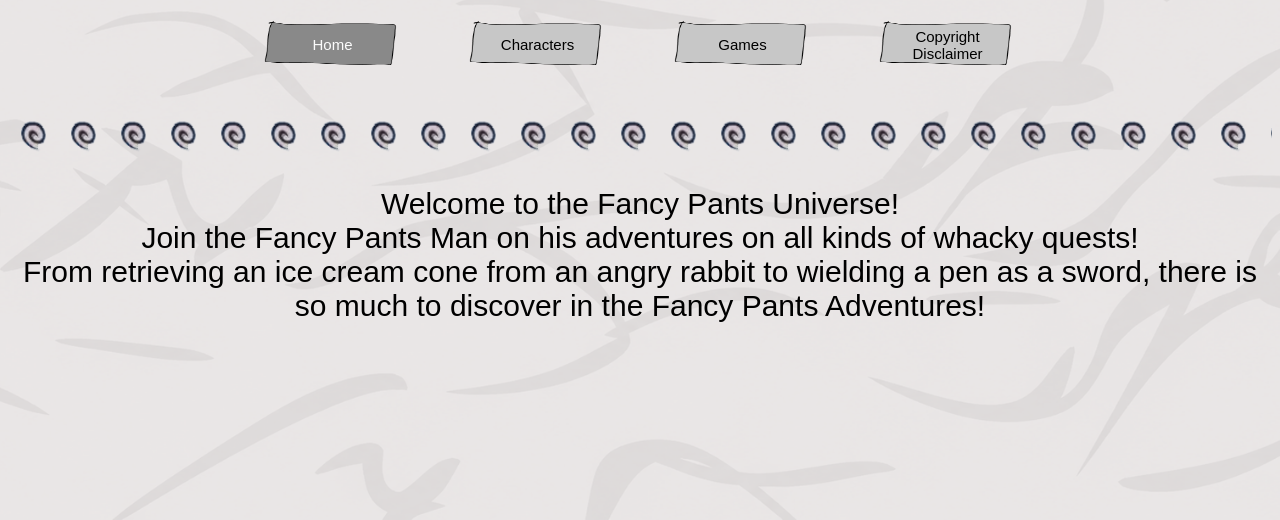
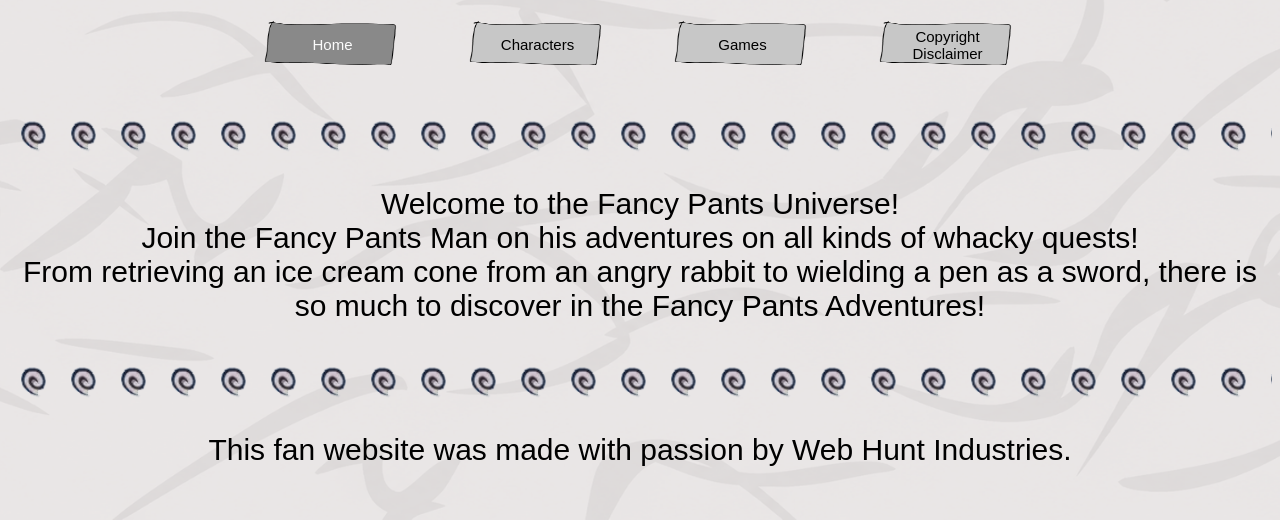
Before and after one commit to Daringdeveloper25/Fance-Pants-Adventures-Fan-Website, a plain HTML site: page index.html in a window 1280 px wide. Shown: the part 280-800 px from the top of the page. Drawn offline with Linux system fonts and the light colour scheme; a web font is replaced by a local one.

Commit message:
Added a footer with a description

```diff
--- a/index.html
+++ b/index.html
@@ -50,7 +50,8 @@ From retrieving an ice cream cone from an angry rabbit to wielding a pen as a sw
 </section>
 <script src="script.js"></script>
 </body>
+<div id="squiggleLine"></div>
 <footer>
-
+    <p id="gameDescription">This fan website was made with passion by Web Hunt Industries.</p>
 </footer>
 </html>
```
